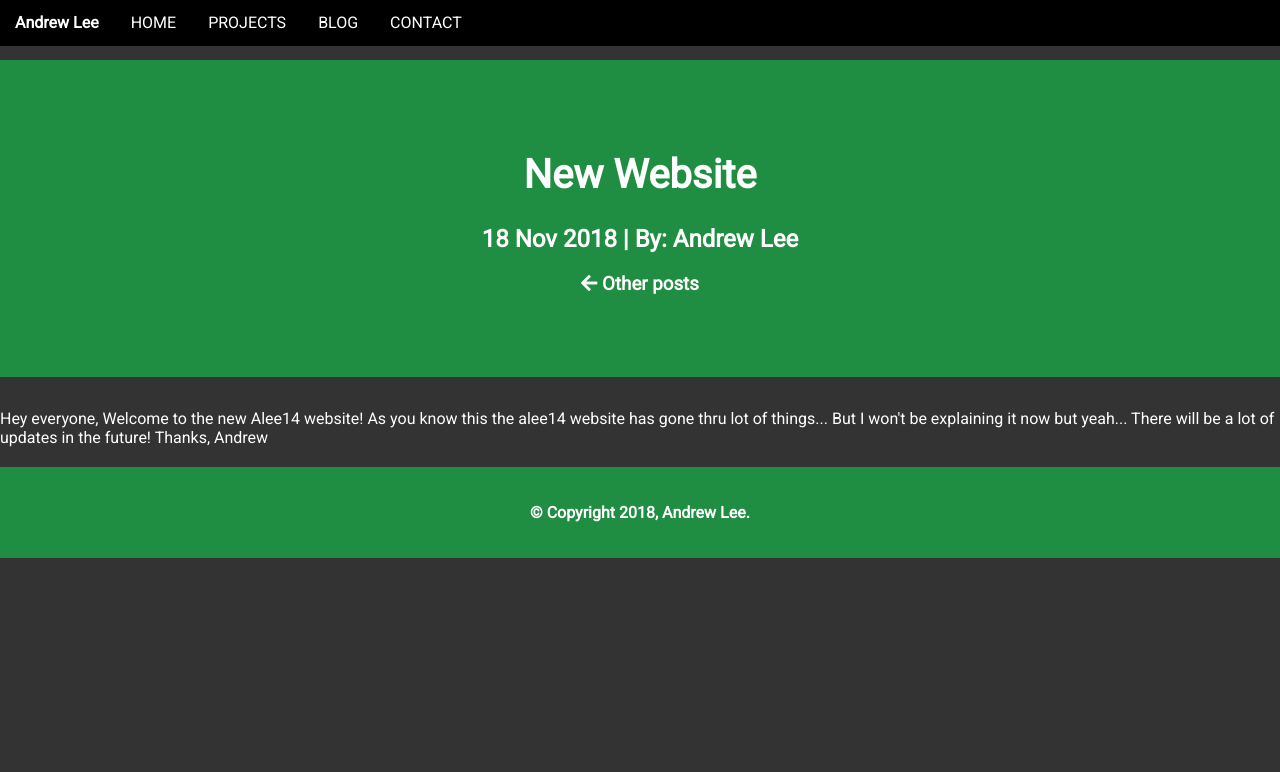
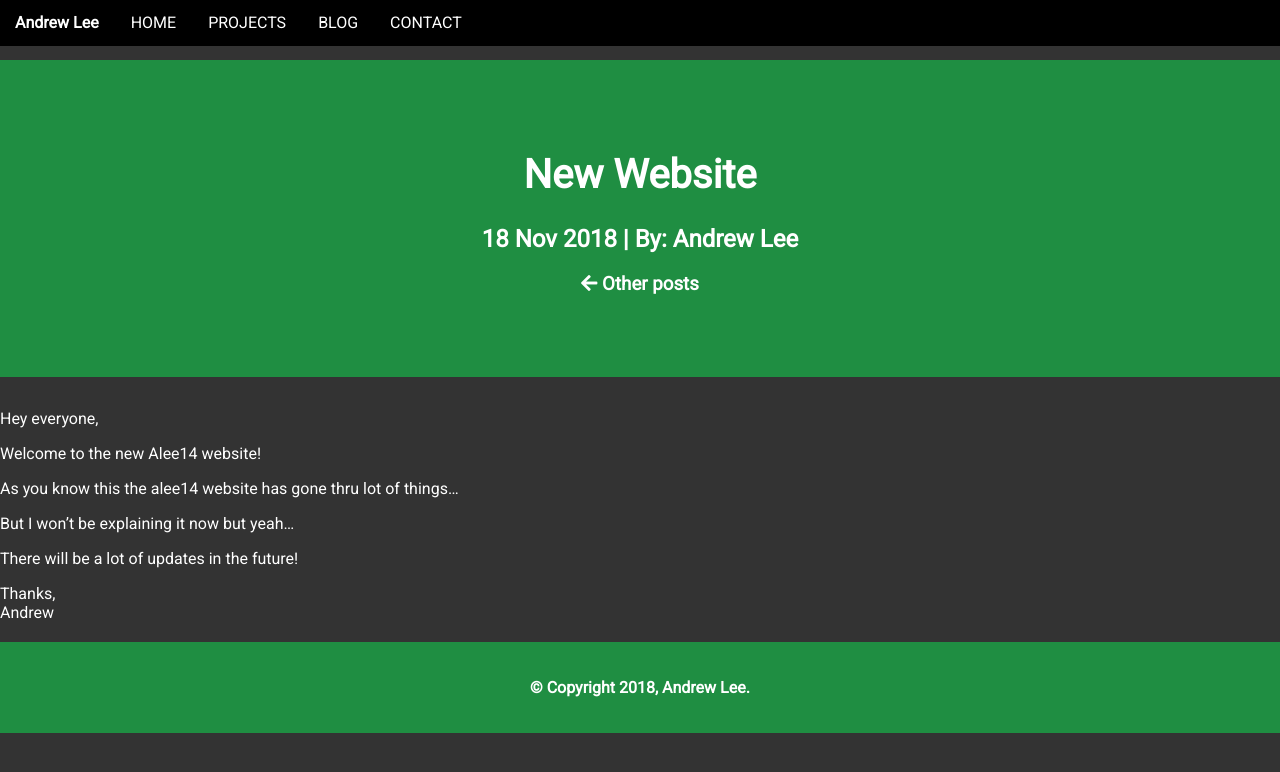
Before and after one commit to Alee14/personal-website, a Jekyll site: the page built from _posts/2018-11-18-new-website.md, in a window 1280 px wide. Shown: the top 772 px of the page. Built offline with Jekyll 4.4.1, drawn with Linux system fonts in a browser that asks for light colours; nearby versions of some CDN libraries; our own code applies the rules of GitHub Pages for plain Markdown files.

Commit message:
hopefully this time

```diff
--- a/_posts/2018-11-18-new-website.md
+++ b/_posts/2018-11-18-new-website.md
@@ -2,13 +2,16 @@
 layouts: post
 author: Andrew Lee
 ---
-<p>
+
 Hey everyone,
+
 Welcome to the new Alee14 website!
+
 As you know this the alee14 website has gone thru lot of things...
+
 But I won't be explaining it now but yeah...
+
 There will be a lot of updates in the future!
 
-Thanks,
+Thanks,<br>
 Andrew
-</p>
```
